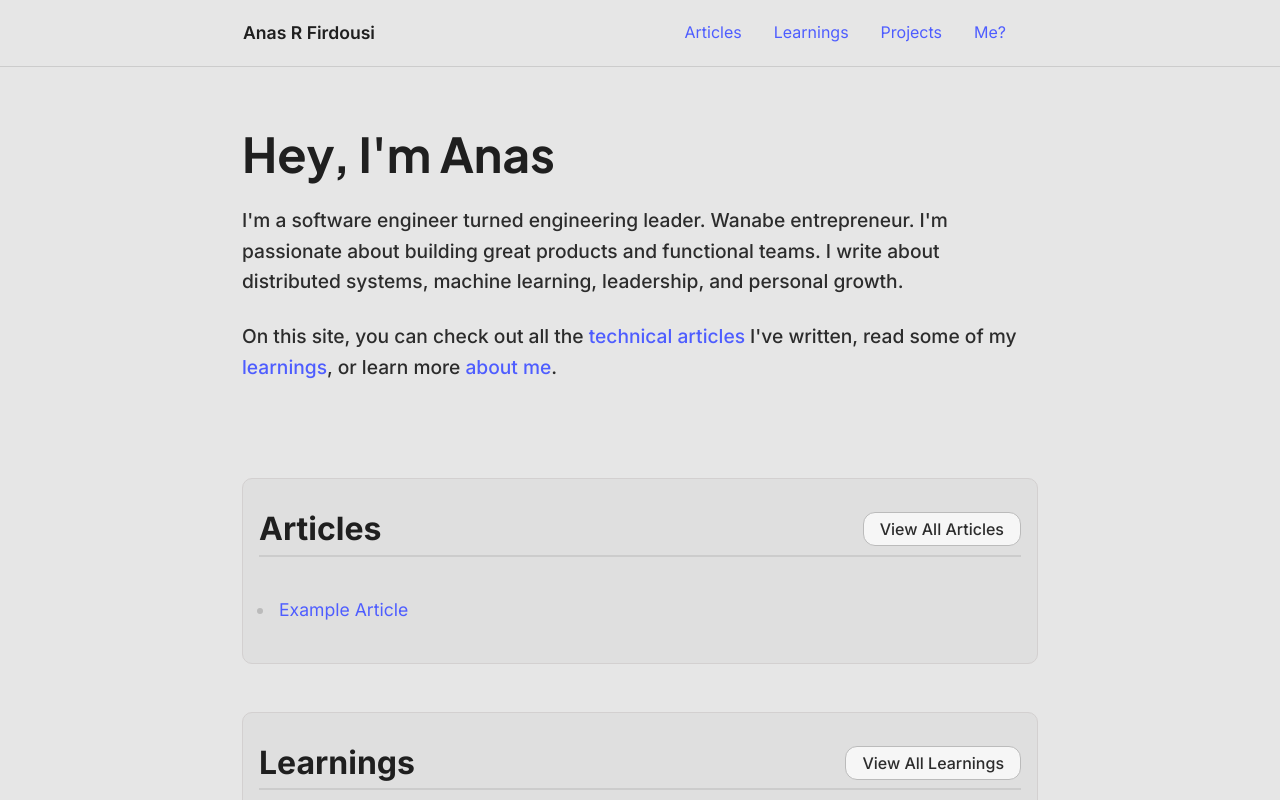
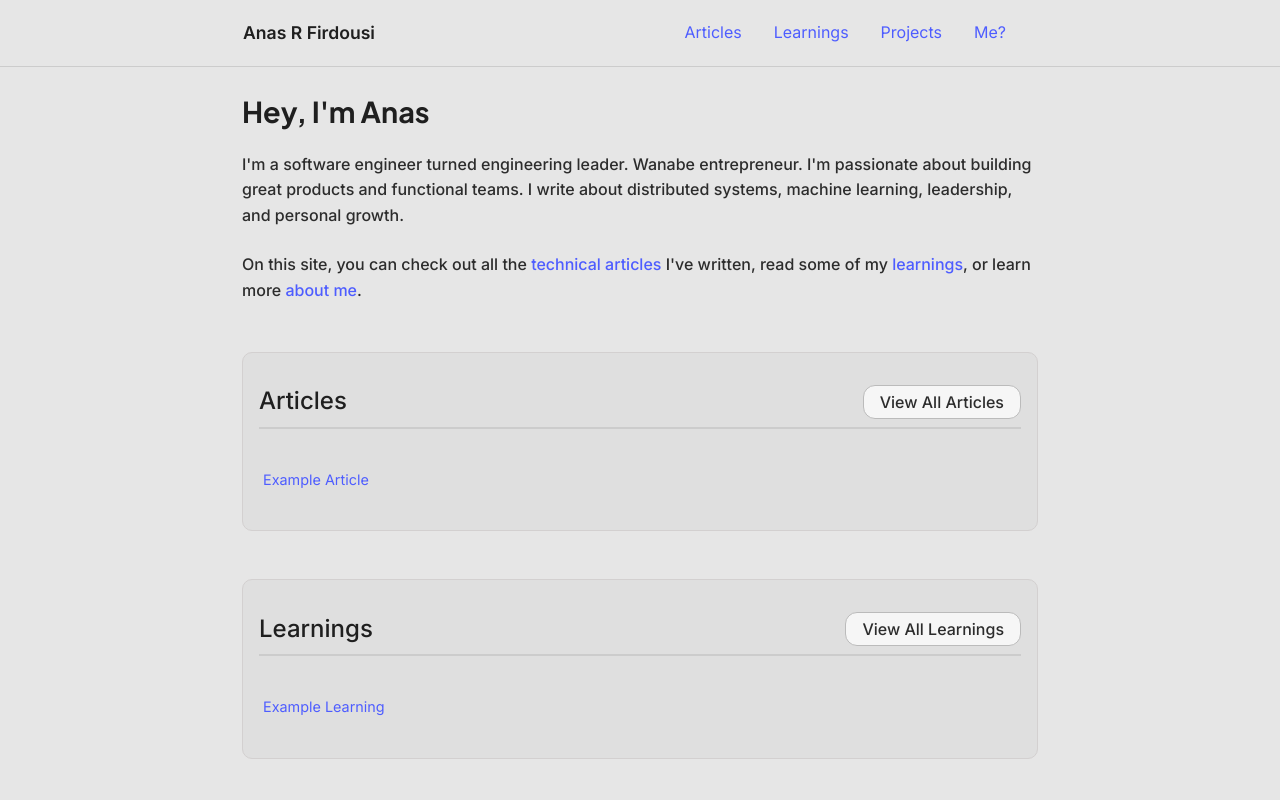
Before and after one commit to afirdousi/firdousi.com, a Next.js app: page / in a window 1280 px wide. Shown: the top 800 px of the page. Built offline with nearby package versions, Linux system fonts and the light colour scheme.

Commit message:
Update fonts and remove additional space

```diff
--- a/app/globals.css
+++ b/app/globals.css
@@ -140,7 +140,7 @@ blockquote {
   ul,
   table,
   blockquote {
-    font-size: 1.1rem;
+    font-size: 0.9rem;
     line-height: 1.625;
   }
 }
@@ -152,10 +152,11 @@ ol {
   line-height: 1.625;
   margin-top: 0;
   margin-bottom: 1.5rem;
+  list-style: none;
 }
 
 ul {
-  padding-left: 1rem;
+  padding-left: 0rem;
 }
 
 ul li ul,
@@ -313,7 +314,7 @@ h3 code {
 
 @media screen and (min-width: 700px) {
   main {
-    margin-top: 8rem;
+    margin-top: 6rem;
   }
 
   h2 {
@@ -369,7 +370,8 @@ h2.home-heading {
 }
 
 h2.home-heading .title {
-  font-size: 1.7rem;
+  font-size: 1.5rem;
+  font-weight: 500;
   margin-bottom: 0;
   font-family: var(--font-family-base);
   font-weight: 700;
@@ -401,7 +403,8 @@ h2.home-heading .button:hover {
   }
 
   h2.home-heading .title {
-    font-size: 2rem;
+    font-size: 1.5rem;
+    font-weight: 500;
   }
 }
 
@@ -1008,7 +1011,7 @@ p.hero-description {
 
   p.hero-description {
     margin: 1.5rem 0 0;
-    font-size: 1.2rem;
+    font-size: 1rem;
   }
 
   .hero {
@@ -1022,11 +1025,12 @@ p.hero-description {
   }
 
   .hero h1 {
-    font-size: 3rem;
+    font-size: 1.8rem;
+    font-weight: 700;
   }
 
   .hero.index {
-    padding: 0 0 3rem;
+    padding: 0;
   }
 }
 
@@ -1604,7 +1608,7 @@ p.text-medium {
 
 /* Additional spacing inside the component */
 .item-list ul {
-  padding-left: 1rem;
+  padding-left: 0rem;
   /* Optional: adjust padding of the list */
   margin-top: 1rem;
   /* Space between the heading and the list */
```
